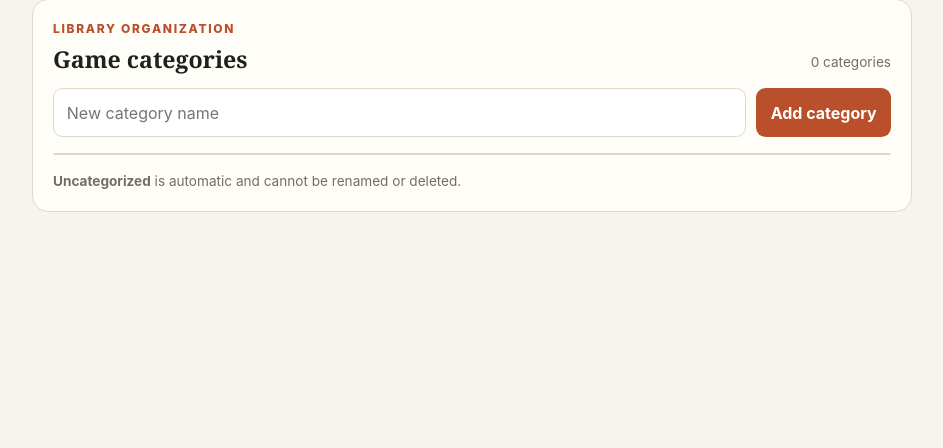
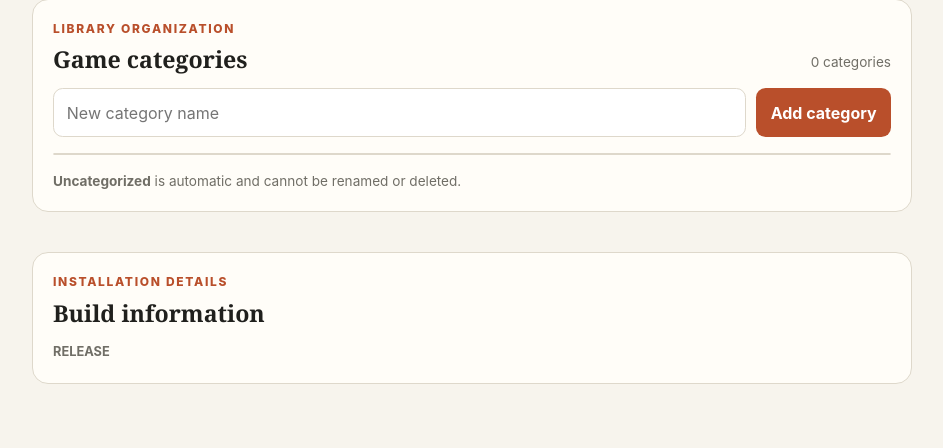
Before and after one commit to natsteff/forge-gamesheets, a Python web app: template app/templates/settings.html in a window 1280 px wide. Shown: the part 903-1351 px from the top of the page, without its empty margins (58-1001 px from the left). Before the commit the page ends 1115 px from the top, so only its background shows below. Run offline with Jinja, Linux system fonts and the light colour scheme; the template is opened without the code that fills it, so the values that code supplies are empty.

Commit message:
Expose application build identity

```diff
--- a/app/static/styles.css
+++ b/app/static/styles.css
@@ -555,6 +555,22 @@ h2 { font-size: 1.45rem; }
 }
 .settings-note { margin: 1rem 0 0; color: var(--muted); font-size: 0.85rem; }
 
+.build-information dl {
+  display: flex;
+  flex-wrap: wrap;
+  gap: 0.75rem 2rem;
+  margin: 0;
+}
+
+.build-information dl div { display: grid; gap: 0.15rem; }
+.build-information dt {
+  color: var(--muted);
+  font-size: 0.8rem;
+  font-weight: 700;
+  text-transform: uppercase;
+}
+.build-information dd { margin: 0; }
+
 @media (max-width: 680px) {
   .page-shell { padding-block: 2.5rem; }
   .hero { margin-bottom: 2.5rem; }
--- a/app/templates/base.html
+++ b/app/templates/base.html
@@ -16,7 +16,7 @@
       sizes="180x180"
       href="{{ url_for('static', path='/brand/apple-touch-icon.png') }}"
     >
-    <link rel="stylesheet" href="{{ url_for('static', path='/styles.css') }}?v=14">
+    <link rel="stylesheet" href="{{ url_for('static', path='/styles.css') }}?v=15">
     <script src="{{ url_for('static', path='/app.js') }}?v=4" defer></script>
   </head>
   <body>
--- a/app/templates/settings.html
+++ b/app/templates/settings.html
@@ -69,4 +69,31 @@
     </div>
     <p class="settings-note"><strong>Uncategorized</strong> is automatic and cannot be renamed or deleted.</p>
   </section>
+
+  <section class="settings-section build-information">
+    <div class="settings-heading">
+      <div>
+        <p class="eyebrow">Installation details</p>
+        <h2>Build information</h2>
+      </div>
+    </div>
+    <dl>
+      <div>
+        <dt>Release</dt>
+        <dd>{{ build_info.display_version }}</dd>
+      </div>
+      {% if build_info.revision %}
+        <div>
+          <dt>Revision</dt>
+          <dd><code>{{ build_info.revision }}</code></dd>
+        </div>
+      {% endif %}
+      {% if build_info.build_date %}
+        <div>
+          <dt>Built</dt>
+          <dd>{{ build_info.build_date }}</dd>
+        </div>
+      {% endif %}
+    </dl>
+  </section>
 {% endblock %}
--- a/app/web.py
+++ b/app/web.py
@@ -252,6 +252,7 @@ def settings_home(request: Request) -> HTMLResponse:
             "max_footer_length": MAX_FOOTER_LENGTH,
             "max_recent_limit": MAX_RECENT_LIMIT,
             "max_category_name_length": MAX_GAME_CATEGORY_NAME_LENGTH,
+            "build_info": request.app.state.build_info,
         },
     )
 
--- a/compose.yml
+++ b/compose.yml
@@ -13,6 +13,10 @@ services:
   app:
     build:
       context: .
+      args:
+        FORGE_GAMESHEETS_VERSION: ${FORGE_GAMESHEETS_VERSION:-development}
+        FORGE_GAMESHEETS_REVISION: ${FORGE_GAMESHEETS_REVISION:-}
+        FORGE_GAMESHEETS_BUILD_DATE: ${FORGE_GAMESHEETS_BUILD_DATE:-}
     environment:
       FORGE_GAMESHEETS_BASE_URL: ${FORGE_GAMESHEETS_BASE_URL:-}
       FORGE_GAMESHEETS_DATA: /data
```
Also changed, not shown: app/build_info.py (added, +36 -0 lines), app/main.py (+15 -4 lines), tests/test_build_info.py (added, +36 -0 lines), tests/test_health.py (+12 -1 lines), tests/test_web.py (+13 -2 lines), README.md, 2 other files.
